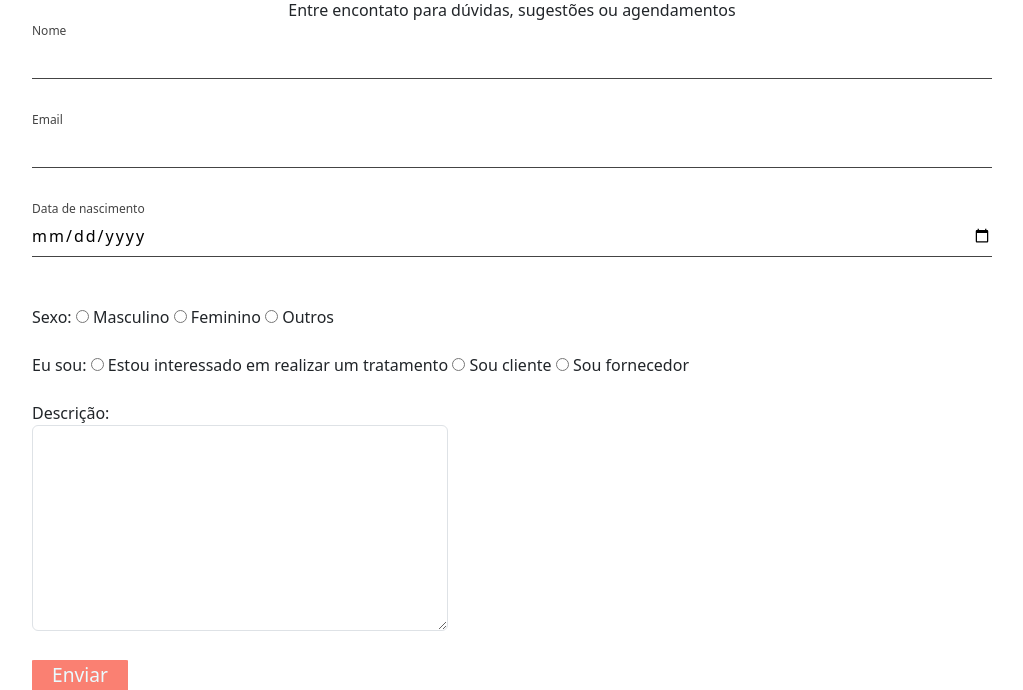
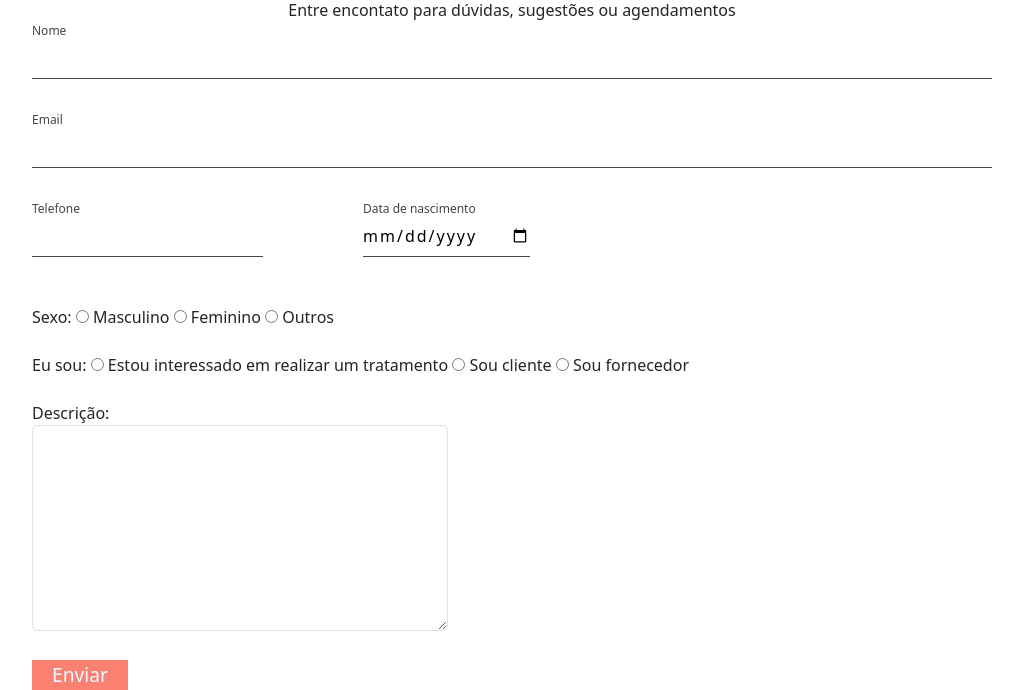
Before and after one commit to victor4486/Desafio-3, a Flask app: page /contato in a window 1280 px wide. Shown: the part 184-874 px from the top of the page, without its empty margins (128-1151 px from the left). Run offline with Flask 3, Linux system fonts and the light colour scheme; some libraries are stand-ins or nearby versions.

Commit message:
adicionando BDD

```diff
--- a/app.py
+++ b/app.py
@@ -1,7 +1,16 @@
-from flask import Flask, render_template
-
+from flask import Flask, render_template, request, redirect, url_for
+from flask_mysqldb import MySQL
 
 app = Flask(__name__, static_folder='static')
+mysql = MySQL()
+
+app.config['MYSQL_HOST'] = 'localhost'
+app.config['MYSQL_USER'] = 'root'
+app.config['MYSQL_PASSWORD'] = 'farofa123'
+app.config['MYSQL_DB'] = 'formulario_contato'
+
+mysql.init_app(app)
+
 
 @app.route('/')
 def index():
@@ -17,7 +26,34 @@ def Sobre():
 
 @app.route('/contato')
 def Contato():
+    if request.method == 'POST':
+        # Pega os dados do formulário
+        nome = request.form['nome']
+        email = request.form['email']
+        telefone = request.form['telefone']
+        nascimento = request.form['nascimento']
+        sexo = request.form['sexo']
+        tipo = request.form['tipo']
+        descricao = request.form['descricao']
+
+        # Cria um cursor para a conexão MySQL
+        cur = mysql.connection.cursor()
+
+        # Executa a inserção no banco de dados
+        cur.execute("""
+            INSERT INTO contatos (nome, email, telefone, nascimento, sexo, tipo, descricao)
+            VALUES (%s, %s, %s, %s, %s, %s, %s)
+        """, (nome, email, telefone, nascimento, sexo, tipo, descricao))
+
+        # Confirma a transação
+        mysql.connection.commit()
+
+        # Fecha o cursor
+        cur.close()
+
     return render_template('contato.html')
+
+
 
 if __name__ == '__main__':
     app.run(debug=True, port=8000)
--- a/static/css/style.css
+++ b/static/css/style.css
@@ -327,6 +327,11 @@ footer h1{
     color: #444;
 }
 
+.container-input{
+    display: flex;
+    gap: 50px;
+}
+
 .button-contato{
     width: 10%;
     height: 15%;
--- a/templates/contato.html
+++ b/templates/contato.html
@@ -8,7 +8,7 @@
         <p>Entre encontato para dúvidas, sugestões ou agendamentos</p>
 
         <section class='form'>
-            <form>
+            <form method='POST' action='/contato'>
                 <fieldset>
                     <div class='inputbox'>
                         <input type='text' name='nome' id='nome' required>
@@ -24,9 +24,18 @@
 
                     <br>
 
-                    <div class='inputbox'>
-                        <input type='date' name='nascimento' id='nascimento' class='inputUser' required>
-                        <label for='nascimento'>Data de nascimento</label>
+                    <div class='container-input'>
+                        <div class='inputbox'>
+                            <input type='text' name='number' id='number' required>
+                            <label for='number'>Telefone</label>
+                        </div>
+
+                        <br>
+
+                        <div class='inputbox'>
+                            <input type='date' name='nascimento' id='nascimento' class='inputUser' required>
+                            <label for='nascimento'>Data de nascimento</label>
+                        </div>
                     </div>
 
                     <br>
```
